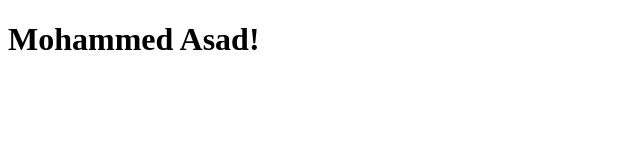
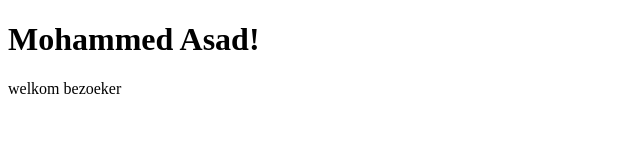
Before and after one commit to mochiXP25/welkom, a plain HTML site: page index.html in a window 1280 px wide. Shown: the whole page, without its empty margins (0-640 px from the left). Drawn offline with Linux system fonts and the light colour scheme.

Commit message:
add div tag: welkom bezoeker

```diff
--- a/index.html
+++ b/index.html
@@ -5,5 +5,6 @@
 </head>
 <body>
     <h1>Mohammed Asad!</h1>
+	<div>welkom bezoeker</div>
 </body>
 </html>
```
